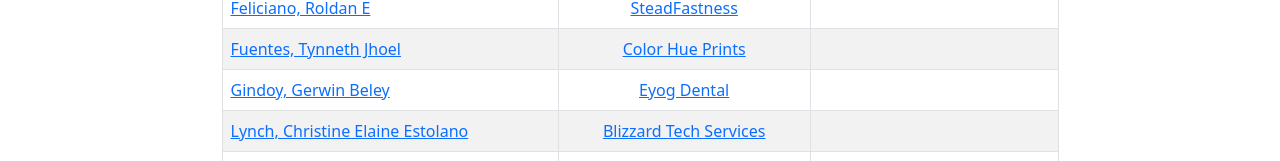
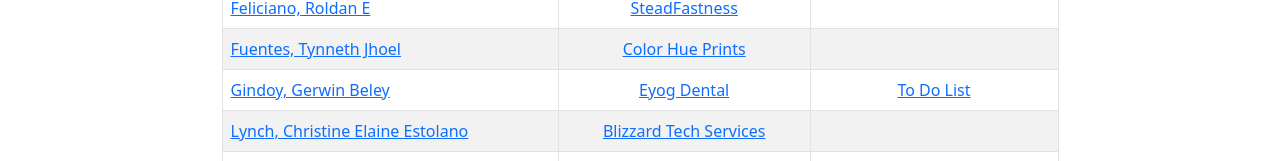
Before and after one commit to klanezurbano/simple-website, a plain HTML site: page index.html in a window 1280 px wide. Shown: the part 446-607 px from the top of the page. Drawn offline with nearby package versions, Linux system fonts and the light colour scheme.

Commit message:
:sparkles: Added BG's todo app

```diff
--- a/index.html
+++ b/index.html
@@ -92,7 +92,7 @@
         <tr>
           <td><a href="https://gerwinbg.github.io/">Gindoy, Gerwin Beley</a></td>
           <td class="text-center"><a href="https://gerwinbg.github.io/eyog-dental/">Eyog Dental</a></td>
-          <td class="text-center"></td>
+          <td class="text-center"><a href="https://gerwinbg.github.io/to-do-list/">To Do List</a></td>
         </tr>
         <tr>
           <td><a href="https://elainelynch.github.io/">Lynch, Christine Elaine Estolano</a></td>
```
